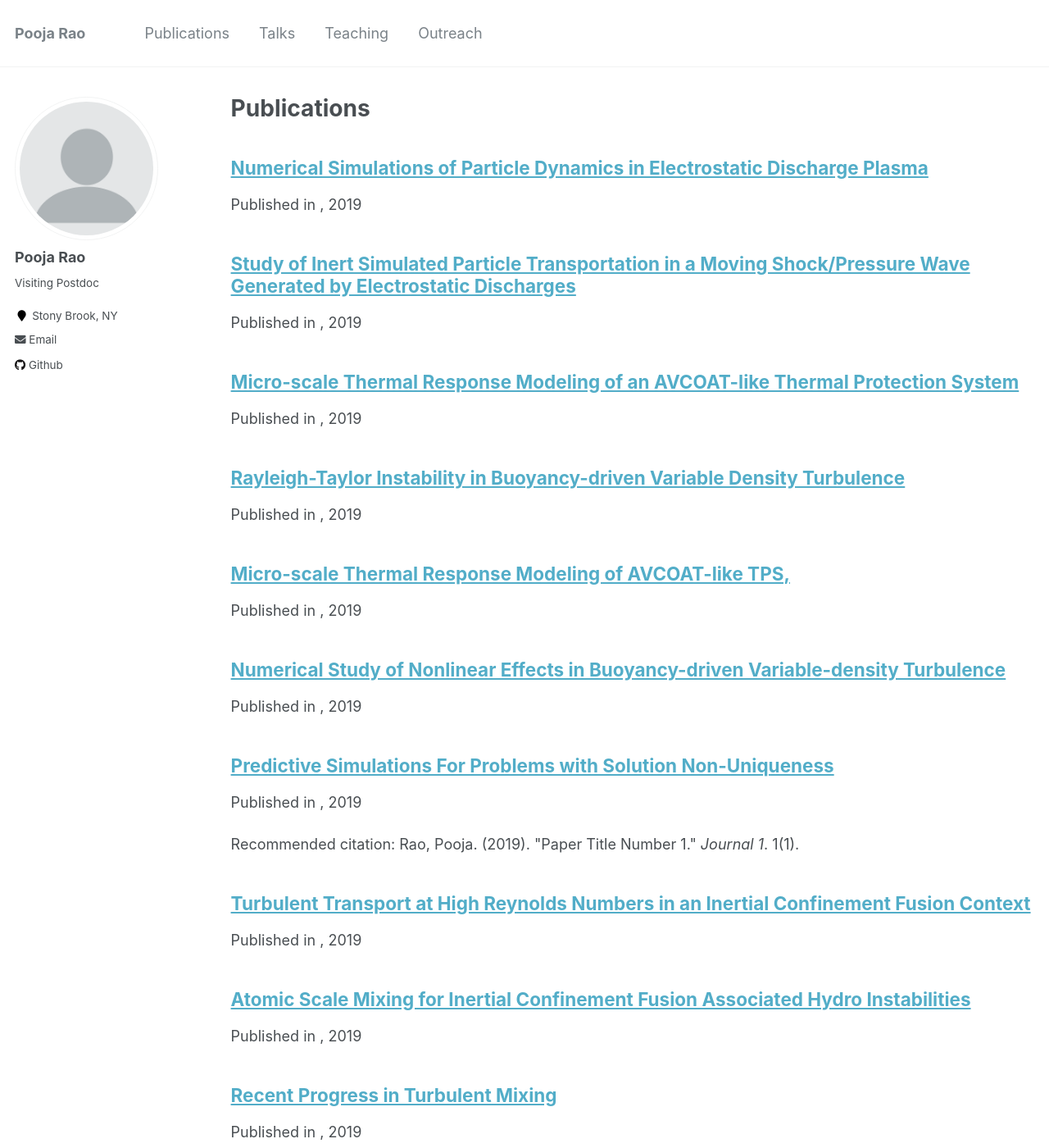
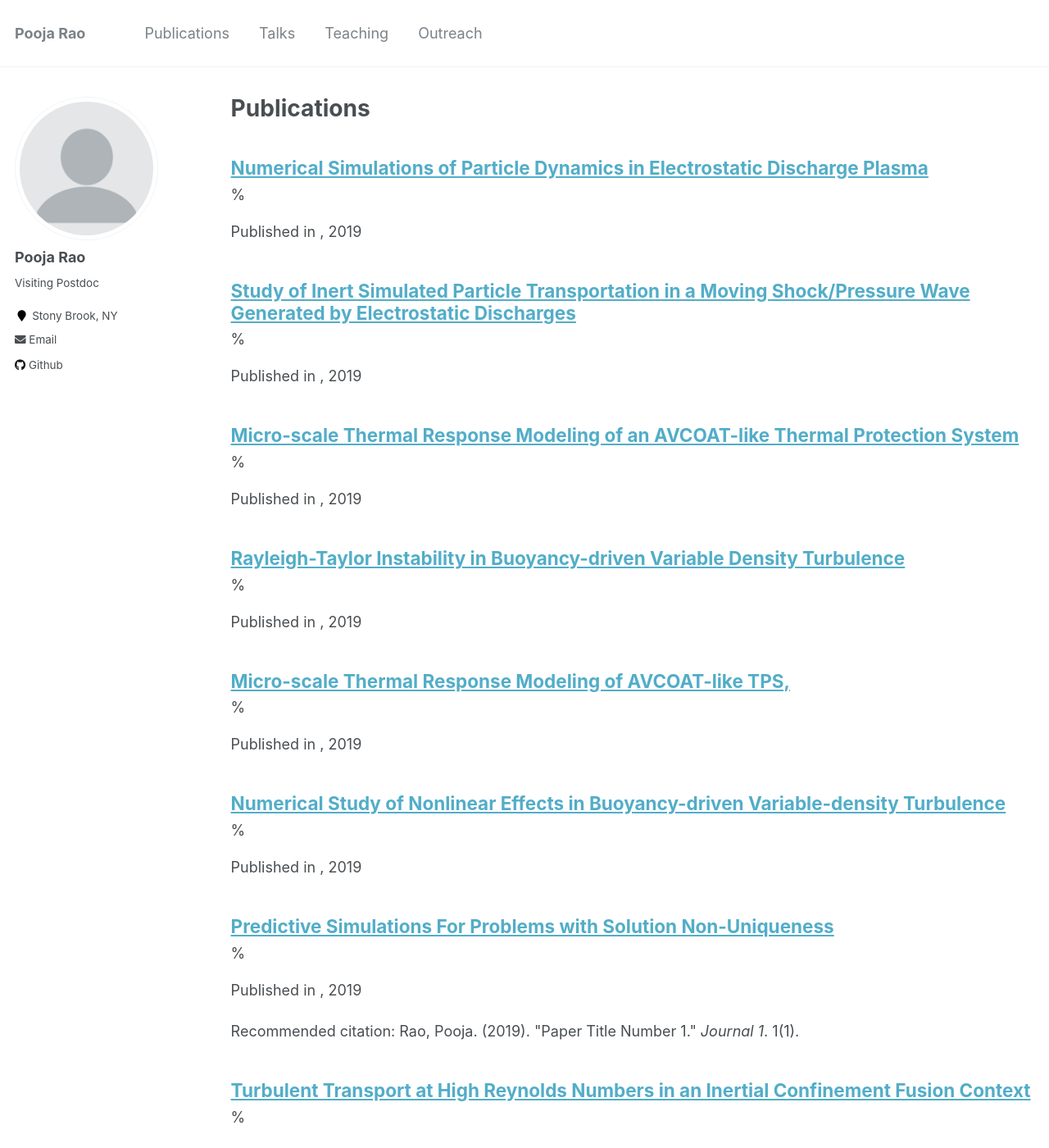
Before and after one commit to jamelvin/poojarao8.github.io, a Jekyll site: the page built from _pages/publications.md, in a window 1280 px wide and 1400 px high. Shown: the whole window at 82% size. Built offline with Jekyll 4.4.1, drawn with Linux system fonts in a browser that asks for light colours.

```diff
--- a/_includes/archive-single.html
+++ b/_includes/archive-single.html
@@ -41,7 +41,7 @@
         {% if post.collection == 'teaching' %}
           <p> {{ post.type }}, <i>{{ post.venue }}</i>, {{ post.date | default: "1900-01-01" | date: "%Y" }} </p>
         {% elsif post.collection == 'publications' %}
-          <p>Published in <i>{{ post.venue }}</i>, {{ post.date | default: "1900-01-01" | date: "%Y" }} </p>
+         % <p>Published in <i>{{ post.venue }}</i>, {{ post.date | default: "1900-01-01" | date: "%Y" }} </p>
         {% elsif post.date %}
          <p class="page__date"><strong><i class="fa fa-fw fa-calendar" aria-hidden="true"></i> {{ site.data.ui-text[site.locale].date_label | default: "Published:" }}</strong> <time datetime="{{ post.date | default: "1900-01-01" | date_to_xmlschema }}">{{ post.date | default: "1900-01-01" | date: "%B %d, %Y" }}</time></p>
         {% endif %}
```
